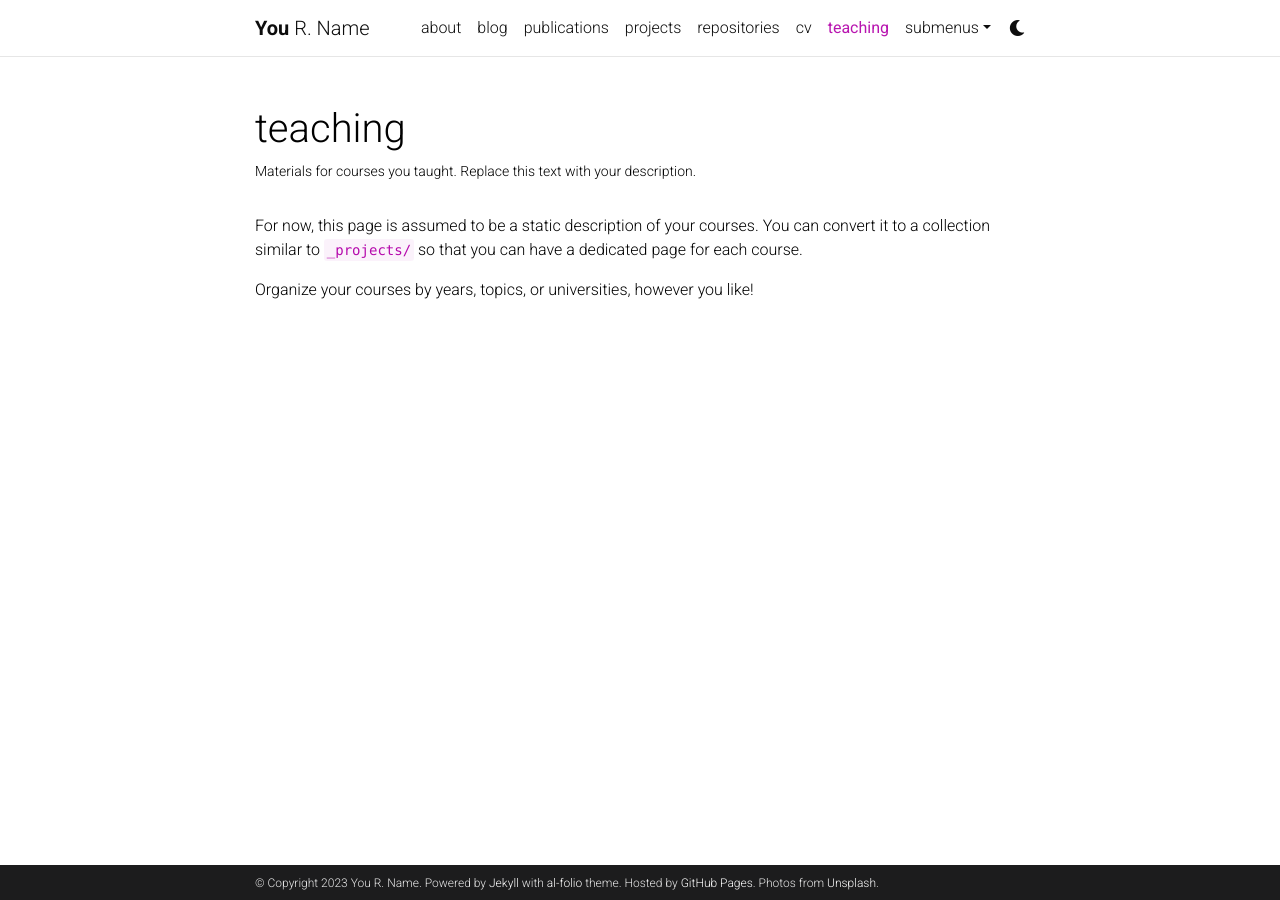
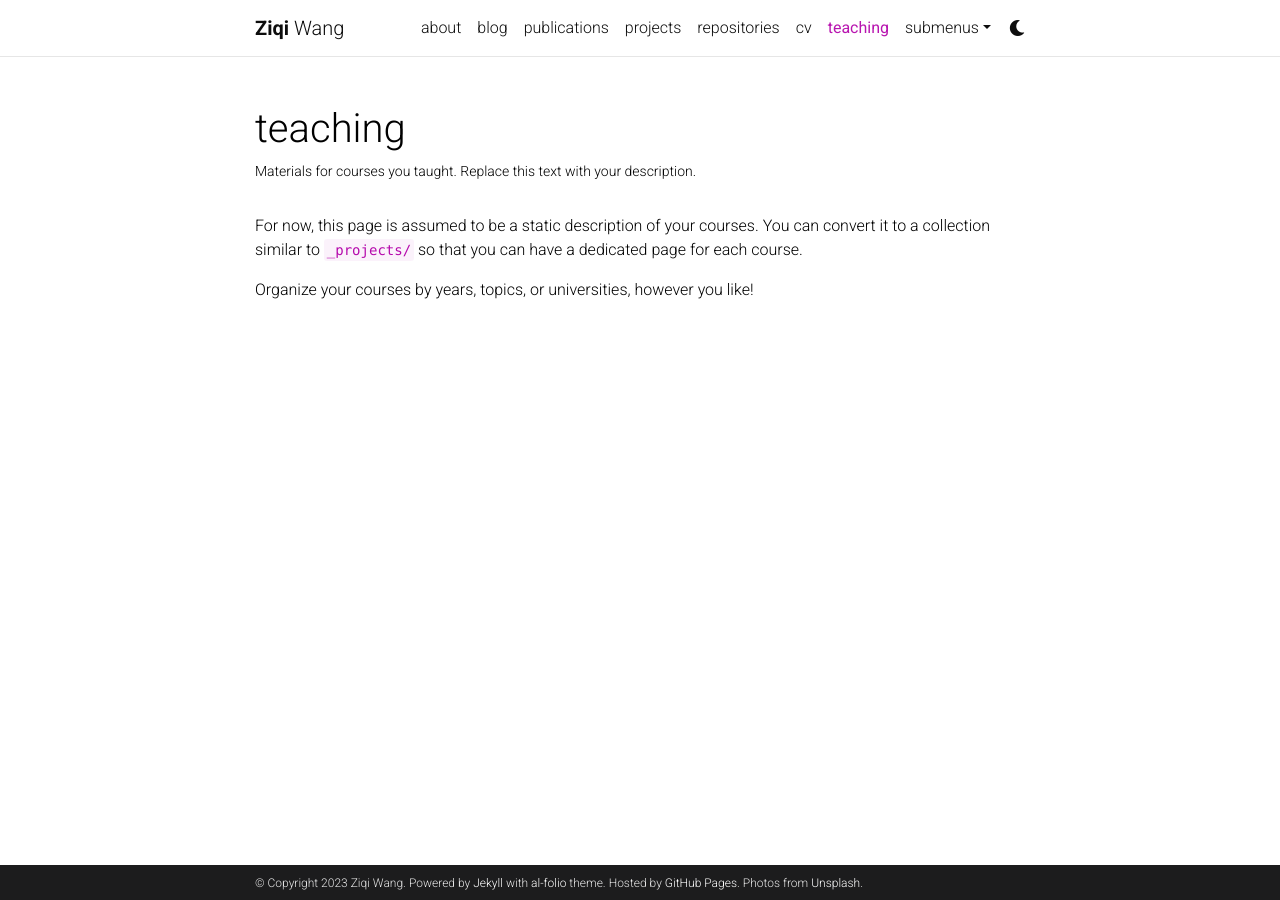
Before and after one commit to wzq016/wzq016.github.io.old, a Jekyll site: the page built from _pages/teaching.md, in a window 1280 px wide. Built offline with Jekyll 4.4.1, drawn with Linux system fonts in a browser that asks for light colours; comment, search, counter and statistics services are not loaded; a style sheet for code colours, icons or effects is not loaded.

Commit message:
initial try

```diff
--- a/_config.yml
+++ b/_config.yml
@@ -3,23 +3,23 @@
 # -----------------------------------------------------------------------------
 
 title: blank # the website title (if blank, full name will be used instead)
-first_name: You
-middle_name: R.
-last_name: Name
-email: you@example.com
+first_name: Ziqi
+middle_name:
+last_name: Wang
+email: wzq016@gmail.com
 description: > # the ">" symbol means to ignore newlines until "footer_text:"
   A simple, whitespace theme for academics. Based on [*folio](https://github.com/bogoli/-folio) design.
 footer_text: >
   Powered by <a href="https://jekyllrb.com/" target="_blank">Jekyll</a> with <a href="https://github.com/alshedivat/al-folio">al-folio</a> theme.
   Hosted by <a href="https://pages.github.com/" target="_blank">GitHub Pages</a>.
   Photos from <a href="https://unsplash.com" target="_blank">Unsplash</a>.
-keywords: jekyll, jekyll-theme, academic-website, portfolio-website  # add your own keywords or leave empty
+keywords:  # add your own keywords or leave empty
 
 lang: en # the language of your site (for example: en, fr, cn, ru, etc.)
 icon: ⚛️  # the emoji used as the favicon (alternatively, provide image name in /assets/img/)
 
-url: https://alshedivat.github.io # the base hostname & protocol for your site
-baseurl: /al-folio # the subpath of your site, e.g. /blog/
+url: https://wzq016.github.io # the base hostname & protocol for your site
+baseurl: / # the subpath of your site, e.g. /blog/
 last_updated: false # set to true if you want to display last updated in the footer
 impressum_path:  # set to path to include impressum link in the footer, use the same path as permalink in a page, helps to conform with EU GDPR
 
@@ -67,13 +67,13 @@ og_image: # The site-wide (default for all links) Open Graph preview image
 # Social integration
 # -----------------------------------------------------------------------------
 
-github_username: # your GitHub user name
-gitlab_username: # your GitLab user name
+github_username: wzq016# your GitHub user name
+gitlab_username: ziqi-wang-0432621a7# your GitLab user name
 twitter_username: # your Twitter handle
 mastodon_username: # your mastodon instance+username in the format instance.tld/@username
 linkedin_username: # your LinkedIn user name
 telegram_username: # your Telegram user name
-scholar_userid: # your Google Scholar ID
+scholar_userid: xYRZiZkAAAAJ # your Google Scholar ID
 semanticscholar_id: # your Semantic Scholar ID
 whatsapp_number: # your WhatsApp number (full phone number in international format. Omit any zeroes, brackets, or dashes when adding the phone number in international format.)
 orcid_id: # your ORCID ID
```
Also changed, not shown: _pages/about.md (+1 -6 lines).
